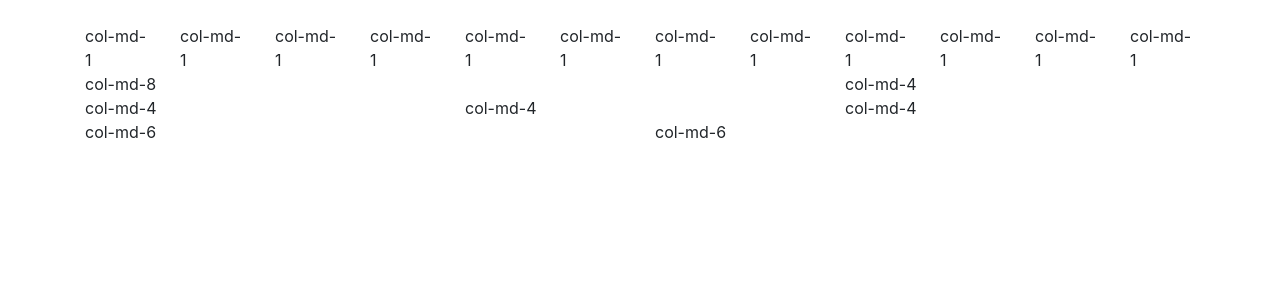
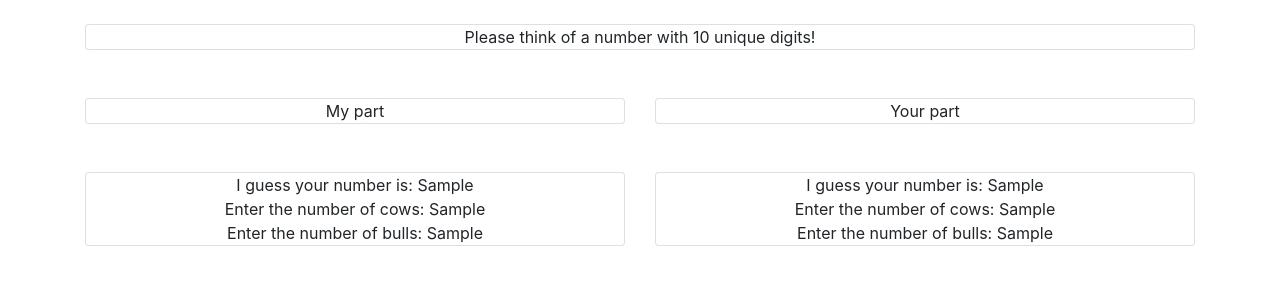
Before and after one commit to EugeneDlg/bncweb, a Django app: template templates/home.html in a window 1280 px wide. Shown: the part 56-356 px from the top of the page. Run offline with Django 4.2, Linux system fonts and the light colour scheme; the template is opened without the code that fills it: most values are stand-ins (such as "Sample title", 1, 10 or a date in 2020); some libraries are stand-ins or nearby versions.

Commit message:
20220504

```diff
--- a/bncweb/bnc_tk.py
+++ b/bncweb/bnc_tk.py
@@ -2203,6 +2203,7 @@ def read_phrases():
 
 
 def run():
+
     game = Game()
     main_win = MainWin()
     main_win.game = game
@@ -2214,9 +2215,7 @@ def run():
     main_win.open_login_window()
     main_win.mainloop()
 
-
 read_config()
 read_phrases()
-
 if __name__ == '__main__':
     run()
--- a/templates/home.html
+++ b/templates/home.html
@@ -7,37 +7,37 @@
 {% endblock %}
 
 {% block content %}
-	<div class="py-4">
-		<div class="container">
+<div class="py-4">
+<div class="container">
 <div class="row">
-  <div class="col-md-1">col-md-1</div>
-  <div class="col-md-1">col-md-1</div>
-  <div class="col-md-1">col-md-1</div>
-  <div class="col-md-1">col-md-1</div>
-  <div class="col-md-1">col-md-1</div>
-  <div class="col-md-1">col-md-1</div>
-  <div class="col-md-1">col-md-1</div>
-  <div class="col-md-1">col-md-1</div>
-  <div class="col-md-1">col-md-1</div>
-  <div class="col-md-1">col-md-1</div>
-  <div class="col-md-1">col-md-1</div>
-  <div class="col-md-1">col-md-1</div>
-</div>
-<div class="row">
-  <div class="col-md-8">col-md-8</div>
-  <div class="col-md-4">col-md-4</div>
-</div>
-<div class="row">
-  <div class="col-md-4">col-md-4</div>
-  <div class="col-md-4">col-md-4</div>
-  <div class="col-md-4">col-md-4</div>
-</div>
-<div class="row">
-  <div class="col-md-6">col-md-6</div>
-  <div class="col-md-6">col-md-6</div>
-</div>
-		</div>
+  <div class="col-lg-12 text-center">
+  <div class="card mb-5">Please think of a number with {{ game.capacity }} unique digits!</div>
+  </div>
+  </div>
 
-	</div>
+  <div class="row">
+  <div class="col-lg-6 text-center">
+    <div class="card mb-5">My part</div>
+    <div class="card mb-5">I guess your number is: {{ game.my_guess }}
+      <div>
+        Enter the number of cows: {{ game.my_cows}}
+      </div>
+      <div>
+        Enter the number of bulls: {{ game.my_bulls }}
+      </div>
+    </div>
+    </div>
+  <div class="col-lg-6 text-center">
+    <div class="card mb-5">Your part</div>
+      <div class="card mb-5">I guess your number is: {{ game.your_guess }}
+      <div>
+        Enter the number of cows: {{ game.your_cows}}
+      </div>
+      <div>
+        Enter the number of bulls: {{ game.your_bulls }}
+      </div>
+    </div></div>
+  </div>
+</div></div>
 
 {% endblock %}
```
Also changed, not shown: bncweb/views.py (+8 -1 lines).
